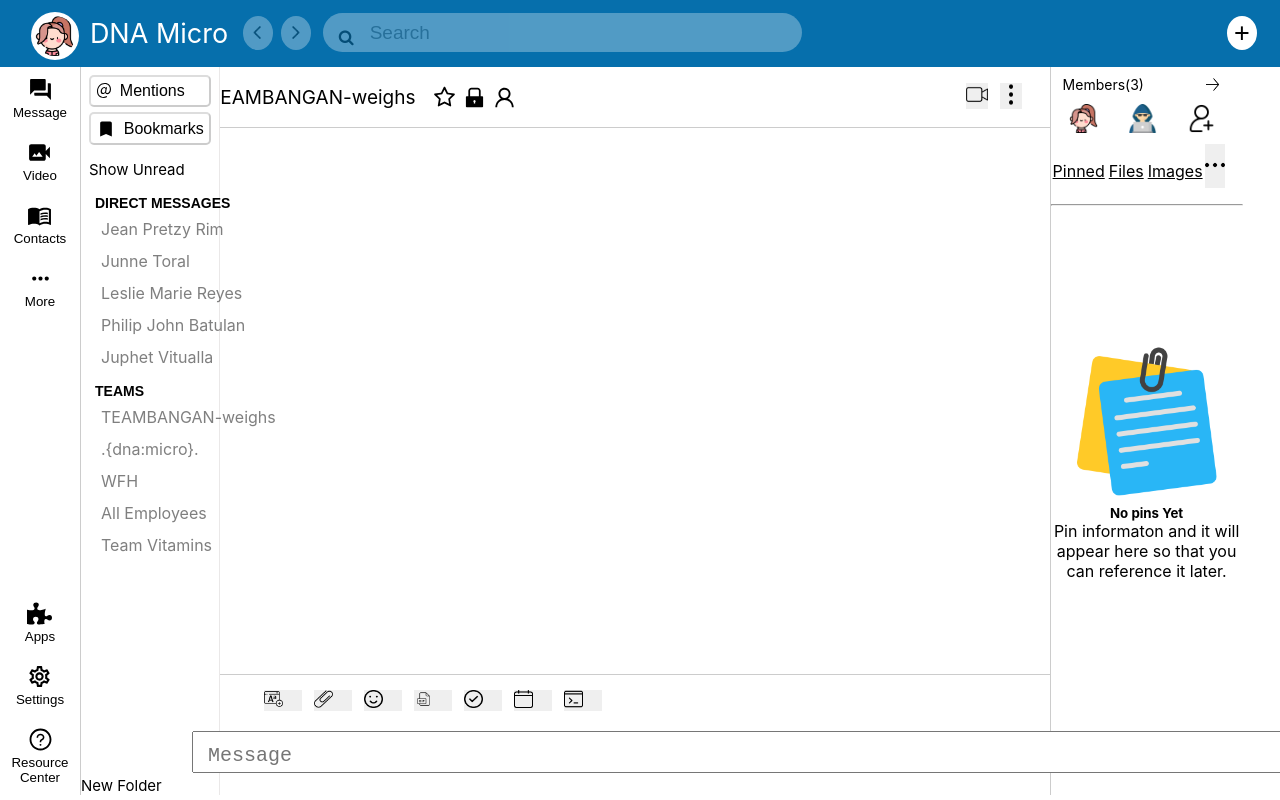
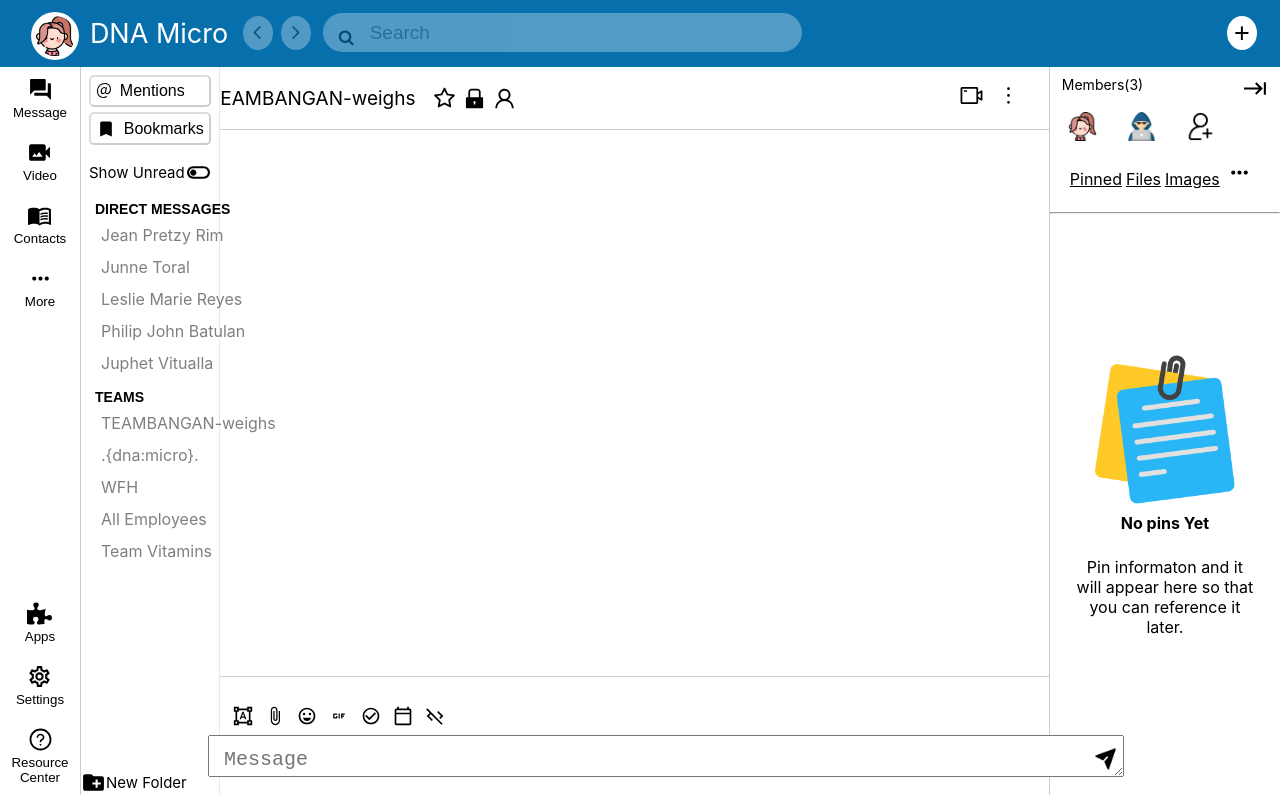
Before and after one commit to Lotus1438/react_glip, a React (Create React App) app: page / in a window 1280 px wide. Built offline with nearby package versions, Linux system fonts and the light colour scheme.

Commit message:
updated icons

```diff
--- a/src/component/Container.tsx
+++ b/src/component/Container.tsx
@@ -39,7 +39,7 @@ const StyledMainContent = styled.div`
   // height: 100vh;
 `;
 const StyledSidebarRight = styled.div`
-  width: 15%;
+  width: 18%;
   // height: 100vh;
   border-left: 1px solid rgba(0, 0, 0, 0.2);
 `;
--- a/src/component/ContentFooter.tsx
+++ b/src/component/ContentFooter.tsx
@@ -1,4 +1,3 @@
-import { FontAwesomeIcon } from "@fortawesome/react-fontawesome";
 import React, { useState } from "react";
 import styled from "styled-components";
 import add_text from '../imgs/add-text.png';
@@ -9,6 +8,10 @@ import check_mark from '../imgs/check-mark.png';
 import calendar from '../imgs/calendar.png';
 import web_programming from '../imgs/web-programming.png';
 import send from '../imgs/send.png';
+import {  MdFormatShapes, MdAttachFile, MdCheckCircleOutline, MdGif, MdOutlineEmojiEmotions, MdOutlineCalendarToday, MdOutlineCodeOff  } from "react-icons/md";
+import ContentMessages from "./ContentMessages";
+import { messages } from "../messages";
+
 
 
 
@@ -27,44 +30,32 @@ function ContentFooter(props: PropTypes) {
   const submitMessage = () => {
     setMessage({
       ...message,
-      message: message.inputValue,
+      message: message?.inputValue,
     });
   };
   return (
     <StyledFooter className="content-footer">
       <StyledFooterIcons className="icons">
         <StyledButton>
-          <StyledFooterIconButton
-            src={add_text}
-            alt="Addtext Icon"
-          />
+        <MdFormatShapes size={20} />
         </StyledButton>
         <StyledButton>
-          <StyledFooterIconButton src={clip} alt="Clip Icon" />
+        <MdAttachFile size={20} />
         </StyledButton>
         <StyledButton>
-          <StyledFooterIconButton src={smile} alt="Smile Icon" />
+          <MdOutlineEmojiEmotions size={20} />
         </StyledButton>
         <StyledButton>
-          <StyledFooterIconButton src={gif} alt="Gif Icon" />
+          <MdGif size={20} />
         </StyledButton>
         <StyledButton>
-          <StyledFooterIconButton
-            src={check_mark}
-            alt="Checkmark Icon"
-          />
+        <MdCheckCircleOutline size={20} />
         </StyledButton>
         <StyledButton>
-          <StyledFooterIconButton
-            src={calendar}
-            alt="Calendar Icon"
-          />
+        <MdOutlineCalendarToday size={20} />
         </StyledButton>
         <StyledButton>
-          <StyledFooterIconButton
-            src={web_programming}
-            alt="Web programming Icon"
-          />
+        <MdOutlineCodeOff size={20} />
         </StyledButton>
       </StyledFooterIcons>
       <StlyedTextarea>
@@ -79,7 +70,8 @@ function ContentFooter(props: PropTypes) {
               inputValue: e.target.value,
             });
           }}
-        ></StyledTextArea>
+        >
+        </StyledTextArea>
         <StyledButton onClick={submitMessage}>
           <StyledIconButtonRight src={send} alt="Send Icon" />
         </StyledButton>
@@ -94,6 +86,10 @@ const StyledFooter = styled.div`
 const StyledButton = styled.button`
   border: none;
   margin-right: 12px;
+  background-color: transparent;
+  position: relative;
+  left: -31px;
+    top: 14px;
   cursor: pointer;
 `;
 const StyledIconButtonRight = styled.img`
@@ -102,9 +98,10 @@ const StyledIconButtonRight = styled.img`
   cursor: pointer;
 `;
 const StyledTextArea = styled.textarea`
-  width: 91%;
+  width: 85%;
   height: 2.5rem;
   margin-top: 20px;
+  margin-left: 1rem;
   font-size: 20px;
   line-height: 47px;
   padding-left: 15px;
--- a/src/component/ContentHeader.tsx
+++ b/src/component/ContentHeader.tsx
@@ -5,7 +5,7 @@ import padlock from '../imgs/padlock.png';
 import account from '../imgs/account.png';
 import videocamera from '../imgs/video-camera.png';
 import menu from '../imgs/menu.png';
-import {AiFillLock, AiOutlineStar, AiOutlineUser} from 'react-icons/ai'
+import {AiFillLock, AiOutlineStar, AiOutlineUser, AiOutlineVideoCamera, AiOutlineMore} from 'react-icons/ai'
 
 function ContentHeader() {
   return (
@@ -22,13 +22,10 @@ function ContentHeader() {
 
         <StyledIconsRight className="icons-right">
           <StyledButton>
-            <StyledIconButtonRight
-              src={videocamera}
-              alt="Video Camera Icon"
-            />
+          <AiOutlineVideoCamera size={25} />
           </StyledButton>
           <StyledButton>
-            <StyledIconButtonRight src={menu} alt="Menu Icon" />
+          <AiOutlineMore size={25} />
           </StyledButton>
         </StyledIconsRight>
       </StyledHeader>
@@ -56,6 +53,7 @@ const StyledP = styled.p`
 const StyledButton = styled.button`
   border: none;
   margin-right: 12px;
+  background-color: transparent;
   cursor: pointer;
 `;
 const StyledIconsLeft = styled.div`
--- a/src/component/LeftNav.tsx
+++ b/src/component/LeftNav.tsx
@@ -1,11 +1,20 @@
 import React, { useContext } from "react";
 import styled from "styled-components";
 import { AppContext } from "../Context/context";
-import { MdBookmark, MdForum, MdMenuBook, MdOutlineMoreHoriz, MdOutlineSettings, MdVideoCameraBack } from "react-icons/md";
+import {
+  MdBookmark,
+  MdForum,
+  MdMenuBook,
+  MdOutlineMoreHoriz,
+  MdOutlineSettings,
+  MdVideoCameraBack,
+  MdCreateNewFolder,
+  MdToggleOff,
+  MdOutlineToggleOff,
+} from "react-icons/md";
 import { FaPuzzlePiece } from "react-icons/fa";
 import { AiOutlineQuestionCircle } from "react-icons/ai";
 import { GoMention } from "react-icons/go";
-
 
 function LeftNav() {
   const context = useContext(AppContext);
@@ -54,19 +63,19 @@ function LeftNav() {
           <StyledCol1 className="col1">
             <StyledIconsUpper className="icons-upper">
               <StyledButton>
-                <MdForum  size={25}/>
+                <MdForum size={25} />
                 <p>Message</p>
               </StyledButton>
               <StyledButton>
-                <MdVideoCameraBack  size={25}/>
+                <MdVideoCameraBack size={25} />
                 <p>Video</p>
               </StyledButton>
               <StyledButton>
-                <MdMenuBook  size={25}/>
+                <MdMenuBook size={25} />
                 <p>Contacts</p>
               </StyledButton>
               <StyledButton>
-                <MdOutlineMoreHoriz size={25}/>
+                <MdOutlineMoreHoriz size={25} />
                 <p>More</p>
               </StyledButton>
             </StyledIconsUpper>
@@ -81,7 +90,7 @@ function LeftNav() {
                 <p>Settings</p>
               </StyledButton>
               <StyledButton>
-                <AiOutlineQuestionCircle size={25}/>
+                <AiOutlineQuestionCircle size={25} />
                 <p>Resource Center</p>
               </StyledButton>
             </StyledIconsLower>
@@ -104,6 +113,7 @@ function LeftNav() {
               src={off_button}
               alt="Off button Icon"
             /> */}
+                <MdOutlineToggleOff size={25} />
           </StyledShowUnread>
 
           <StyledUsers className="users">
@@ -152,7 +162,7 @@ function LeftNav() {
           </StyledUsers>
 
           <StyledNewFolder>
-            {/* <StyledNewFolderIcon src={add} alt="Add folder Icon" /> */}
+            <MdCreateNewFolder size={25} />
             <StyledP>New Folder</StyledP>
           </StyledNewFolder>
         </StyledCol2>
@@ -185,15 +195,15 @@ const StyledCol2Button = styled.button`
   display: flex;
   border-color: rgb(0, 0, 0, 0.2);
   width: 100%;
-  padding: .3rem;
+  padding: 0.3rem;
   align-items: center;
   text-align: justify;
   font-size: 16px;
   margin-bottom: 5px;
   border-radius: 5px;
   cursor: pointer;
-  svg{
-    margin-right: .5rem;
+  svg {
+    margin-right: 0.5rem;
   }
   &:hover {
     background-color: aliceblue;
@@ -267,7 +277,7 @@ const StyledDirectMessageButton = styled.button`
   font-size: 14px;
   border: none;
   cursor: pointer;
-  font-weight:bold;
+  font-weight: bold;
 `;
 const StyledIconCont = styled.div`
   height: 91vh;
--- a/src/component/RightNav.tsx
+++ b/src/component/RightNav.tsx
@@ -1,20 +1,19 @@
 import React from "react";
 import styled from "styled-components";
-import next from '../imgs/next.png';
-import girl from '../imgs/girl.png';
-import hacker from '../imgs/hacker.png';
-import add_user from '../imgs/add-user.png';
-import more from '../imgs/more.png';
-import sticky_note from '../imgs/sticky-note.png';
-
-
+import next from "../imgs/next.png";
+import girl from "../imgs/girl.png";
+import hacker from "../imgs/hacker.png";
+import add_user from "../imgs/add-user.png";
+import more from "../imgs/more.png";
+import sticky_note from "../imgs/sticky-note.png";
+import { MdOutlineMoreHoriz, MdKeyboardTab } from "react-icons/md";
 
 function RightNav() {
   return (
     <StyledContent className="Content">
       <StyledHeader>
         <p>Members(3)</p>
-        <StyledImgArrowIcon src={next} alt="Next symbol Icon" />
+        <MdKeyboardTab size={25} />
       </StyledHeader>
 
       <StyledAvatarsProfile className="avatars_profile">
@@ -44,7 +43,7 @@ function RightNav() {
           </StyledLi>
         </StyledUl>
         <StyledButton>
-          <StyledIconButton src={more} alt="More Icon" />
+          <MdOutlineMoreHoriz size={25} />
         </StyledButton>
       </StyledMenu>
 
@@ -52,7 +51,7 @@ function RightNav() {
 
       <StyledPinContent>
         <StyledSticky src={sticky_note} alt="Sticky note Icon" />
-        <h5>No pins Yet</h5>
+        <h4>No pins Yet</h4>
         <StyledPinP>
           Pin informaton and it will appear here so that you can reference it
           later.
@@ -107,6 +106,7 @@ const StyledMenu = styled.div`
 `;
 const StyledUl = styled.ul`
   display: flex;
+  padding-left: 18px;
 `;
 const StyledLi = styled.li`
   float: left;
@@ -124,6 +124,7 @@ const StyledA = styled.a`
 const StyledButton = styled.button`
   border: none;
   margin-right: 12px;
+  background-color: transparent;
   cursor: pointer;
 `;
 const StyledIconButton = styled.img`
@@ -139,5 +140,6 @@ const StyledPinContent = styled.div`
 `;
 const StyledPinP = styled.p`
   font-size: 16px;
+  padding: 24px;
 `;
 export default RightNav;
```
Also changed, not shown: 1 other file (tests, documents, lock files or other folders).
